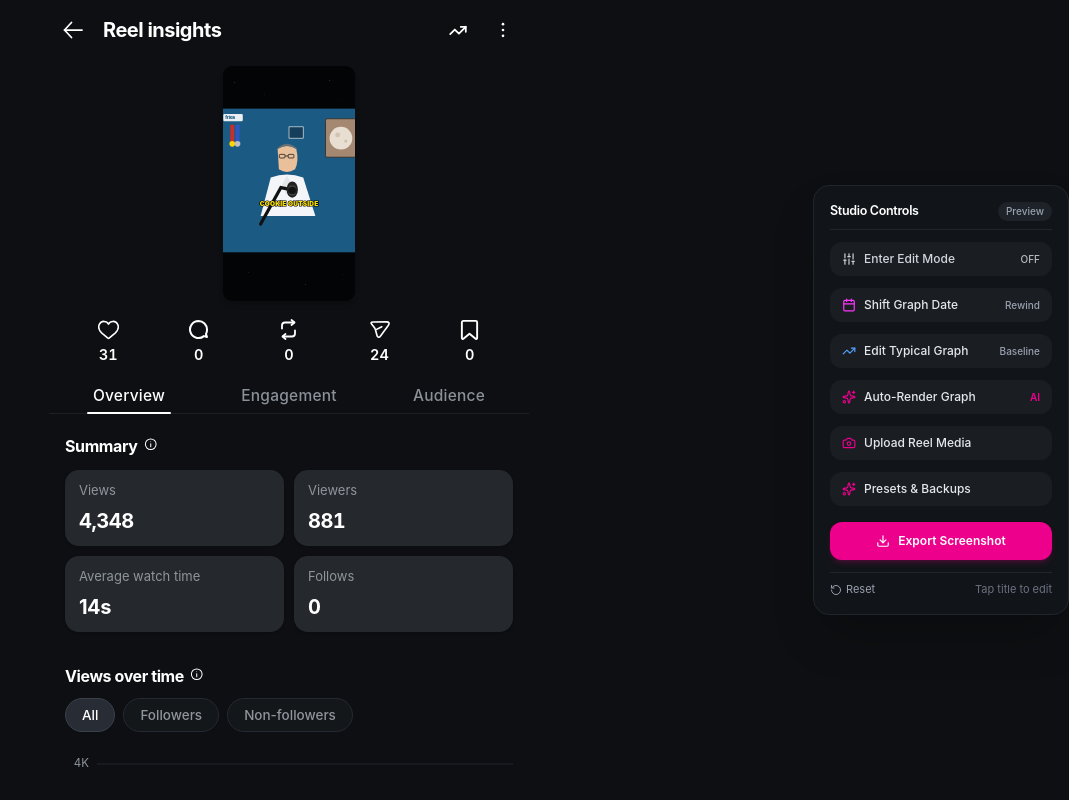
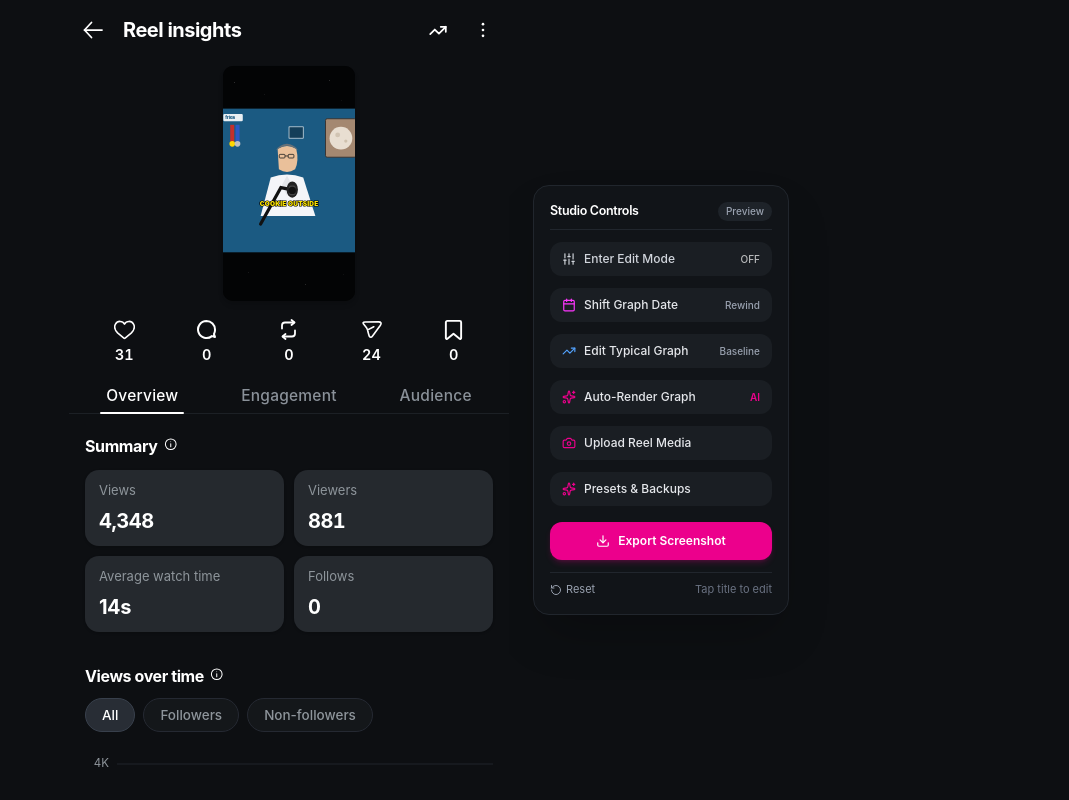
Before and after one commit to privatechat-teamofficial/Instagram-reel-insight-editor-, a React (Vite) app: page / in a window 1280 px wide. Shown: the whole page, without its empty margins (211-1280 px from the left). Built offline with nearby package versions, Linux system fonts and the light colour scheme; a web font is replaced by a local one.

Commit message:
feat(ui): optimize mobile viewport and layout
Disable user scaling and restrict viewport zoom for a native-like experience. Adjust main layout constraints to improve responsiveness across mobile and desktop.

```diff
--- a/index.html
+++ b/index.html
@@ -2,7 +2,7 @@
 <html lang="en" class="dark" style="background-color: #0d0f12;">
   <head>
     <meta charset="UTF-8" />
-    <meta name="viewport" content="width=device-width, initial-scale=1.0, viewport-fit=cover" />
+    <meta name="viewport" content="width=device-width, initial-scale=1.0, maximum-scale=1.0, user-scalable=no, viewport-fit=cover" />
     <title>Reel Insights Editor</title>
     <meta name="description" content="Visual Instagram Reel Insights mockup editor with editable metrics, retention charts, demographics, and screenshot export." />
     <meta property="og:title" content="Reel Insights Editor" />
--- a/src/App.tsx
+++ b/src/App.tsx
@@ -48,9 +48,9 @@ const ReelInsightsScreen: React.FC = () => {
   return (
     <div className="min-h-screen min-h-[100dvh] h-[100dvh] w-full bg-[#0d0f12] flex items-center justify-center p-0 select-none relative font-acumin overflow-hidden">
       {/* Central Viewport Wrapper */}
-      <div className="relative flex items-center justify-center gap-6 h-full w-full">
-        {/* Full-screen app layout occupying 100% of the screen */}
-        <div className="relative w-full max-w-[480px] h-[100dvh] min-h-[100dvh] bg-[#0d0f12] overflow-hidden flex flex-col mx-auto">
+      <div className="relative flex items-center justify-center lg:gap-6 h-full w-full">
+        {/* Full-screen app layout occupying 100% of the screen on mobile/devices */}
+        <div className="relative w-full lg:max-w-[440px] h-[100dvh] min-h-[100dvh] bg-[#0d0f12] overflow-hidden flex flex-col">
           {/* Reel Insights Screen Content Container */}
           <div
             id="reel-insights-preview-container"
```
Also changed, not shown: 4 other files (tests, documents, lock files or other folders).
